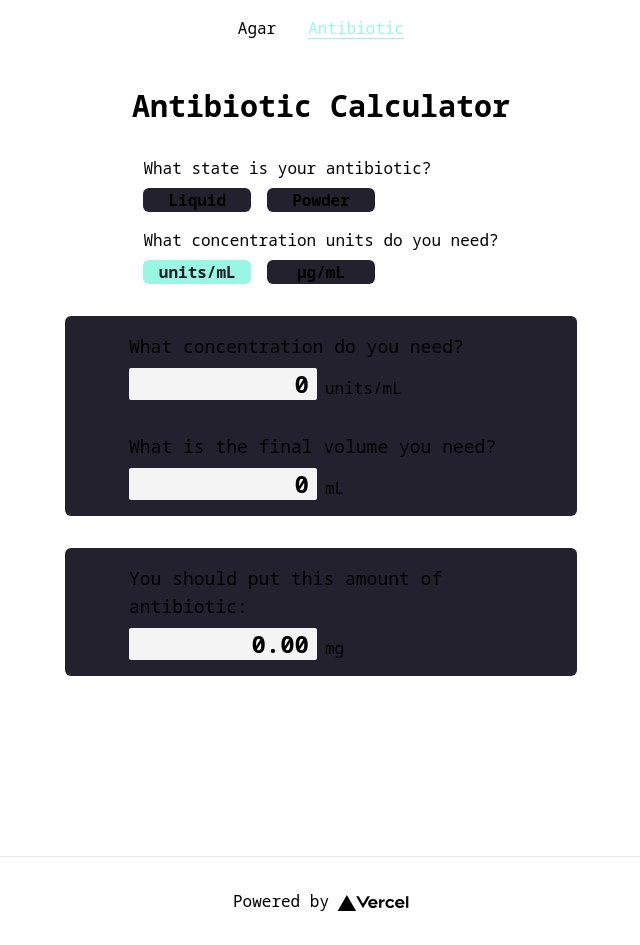
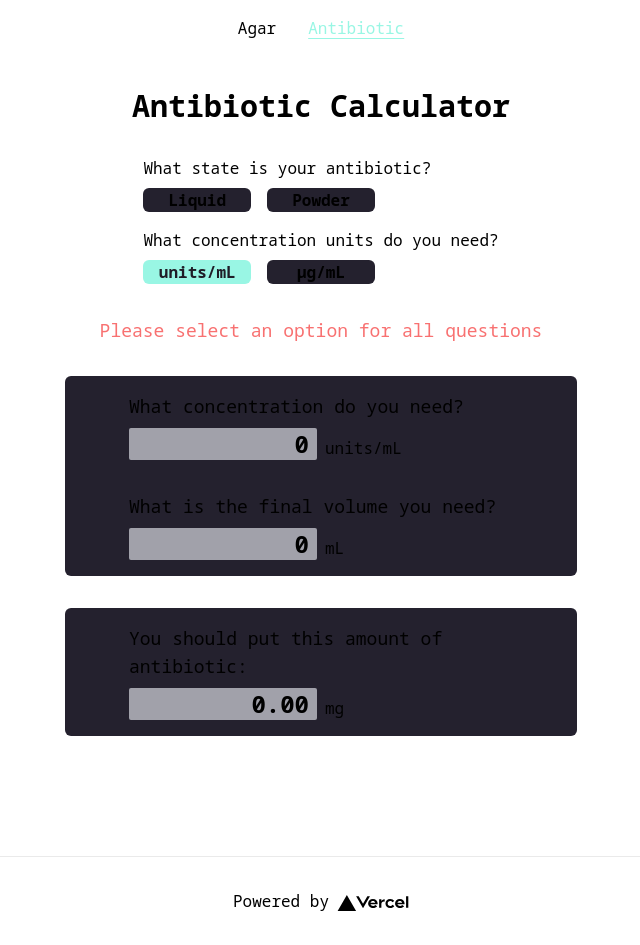
Before and after one commit to JNer1/lab-calculator, a Next.js app: page /antibiotic in a window 1280 px wide. Both pictures are taken after a click on the element "Liquid". Shown: the whole page, without its empty margins (319-959 px from the left). Built offline with nearby package versions, Linux system fonts and the light colour scheme.

Commit message:
feat(antibiotic): add validator
Validate if all questions have an option selected.

Show hint message if not valid.

```diff
--- a/components/AntibioticCalculator.tsx
+++ b/components/AntibioticCalculator.tsx
@@ -13,6 +13,10 @@ const AntibioticCalculator = () => {
 
   const [isUnits, setIsUnits] = useState(true);
   const [isMicro, setIsMicro] = useState(false);
+
+  const hasChosenState = isLiquid || isPowder;
+  const hasChosenUnits = isUnits || isMicro;
+  const isValid = hasChosenState && hasChosenUnits;
 
   const toggleLiquid = () => {
     if (isPowder) setIsPowder(false);
@@ -128,6 +132,14 @@ const AntibioticCalculator = () => {
         </div>
       </div>
 
+      <p
+        className={`${
+          isValid ? "-my-4 h-0 opacity-0" : ""
+        } text-center text-lg text-red-400 transition-all ease-in-out`}
+      >
+        Please select an option for all questions
+      </p>
+
       <div className="flex max-w-lg flex-col items-start gap-8 rounded-md bg-lilac-700 p-4 lg:px-16">
         {isLiquid && (
           <QuestionBlock
@@ -135,6 +147,7 @@ const AntibioticCalculator = () => {
             value={initialConcentration}
             setValue={setInitialConcentration}
             unit={isUnits ? "units/mL" : "μg/mL"}
+            disabled={!isValid}
           />
         )}
 
@@ -143,6 +156,7 @@ const AntibioticCalculator = () => {
           value={finalConcentration}
           setValue={setFinalConcentration}
           unit={isUnits ? "units/mL" : "μg/mL"}
+          disabled={!isValid}
         />
 
         <QuestionBlock
@@ -150,6 +164,7 @@ const AntibioticCalculator = () => {
           value={volume}
           setValue={setVolume}
           unit="mL"
+          disabled={!isValid}
         />
       </div>
 
@@ -160,10 +175,10 @@ const AntibioticCalculator = () => {
             <div className="col-span-2">
               <input
                 readOnly
-                disabled
                 type="number"
                 value={answer}
-                className="w-full rounded-sm bg-zinc-100 px-2 text-right text-2xl font-semibold text-black"
+                className="w-full rounded-sm bg-zinc-100 px-2 text-right text-2xl font-semibold text-black disabled:bg-zinc-400"
+                disabled={!isValid}
               />
             </div>
             <span className="col-span-1 self-end">
```
